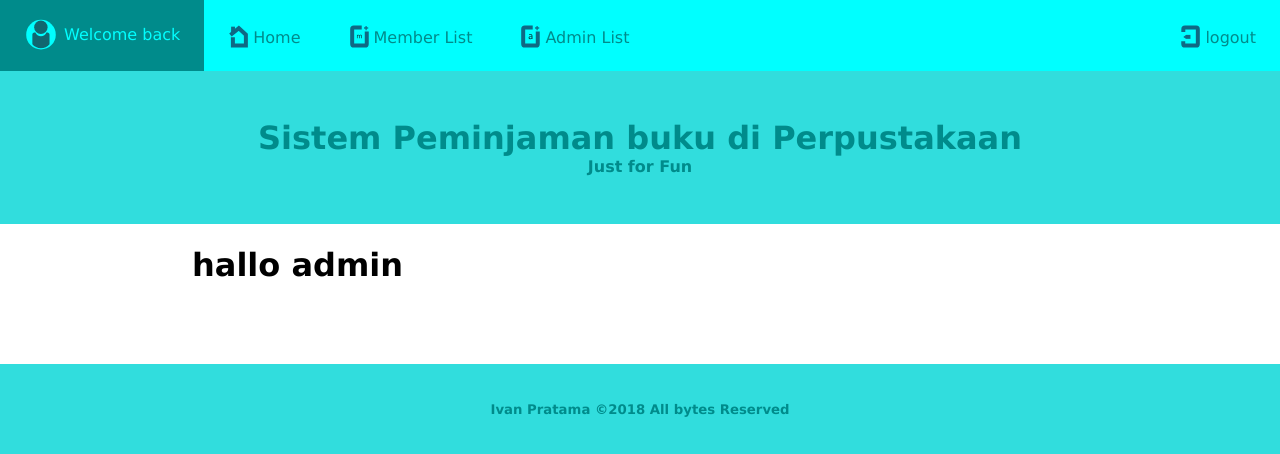
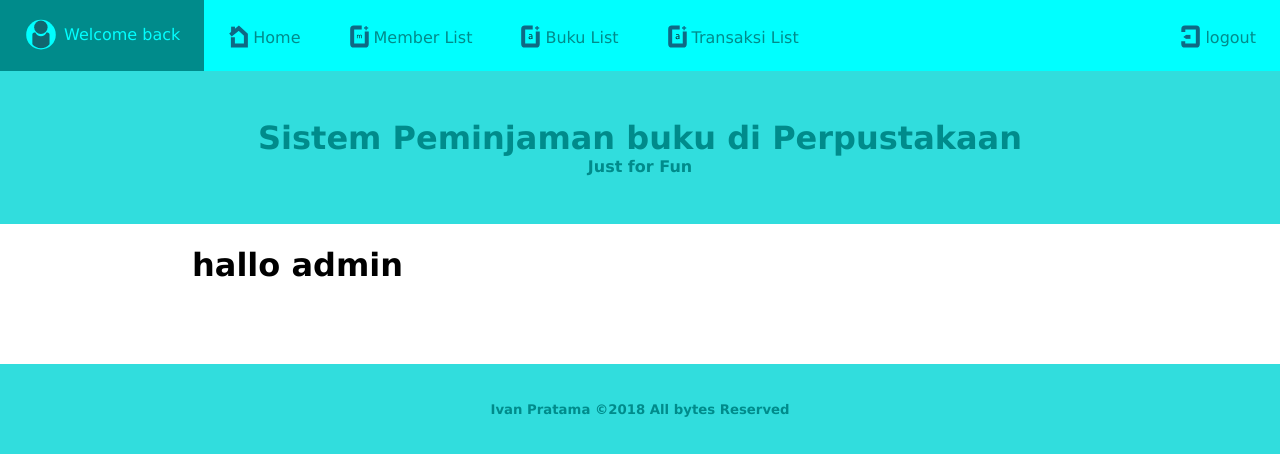
Before and after one commit to devandev/library-system-php-native, a PHP site: page /view/admin/admin_home.php in a window 1280 px wide. Shown: the top 454 px of the page. Run offline with PHP 8.4, Linux system fonts and the light colour scheme; the template is opened without the code that fills it, so the values that code supplies are empty; the visitor is signed in with stand-in values (Sample User, id 1).

Commit message:
add some link to navigation bar on admin page

```diff
--- a/view/admin/admin_home.php
+++ b/view/admin/admin_home.php
@@ -29,7 +29,8 @@
             <li><a id= "logo-nav" href="#">Welcome back <span class="user"><?php print $row[0] ;?></span></a></li>
             <li><a id= "home-nav" href="#">Home</a></li>
             <li><a id="member-nav" href="crudMember/select_Member.php">Member List</a></li>
-            <li><a id="admin-nav" href="#">Admin List</a></li>
+            <li><a id="admin-nav" href="crudBuku/select_buku.php">Buku List</a></li>
+            <li><a id="admin-nav" href="crudTransaksi/select_transaksi.php">Transaksi List</a></li>
             <li><a id="logout" href="../../proccess/logout.php">logout</a></li>
         </ul>
     </nav>
```
